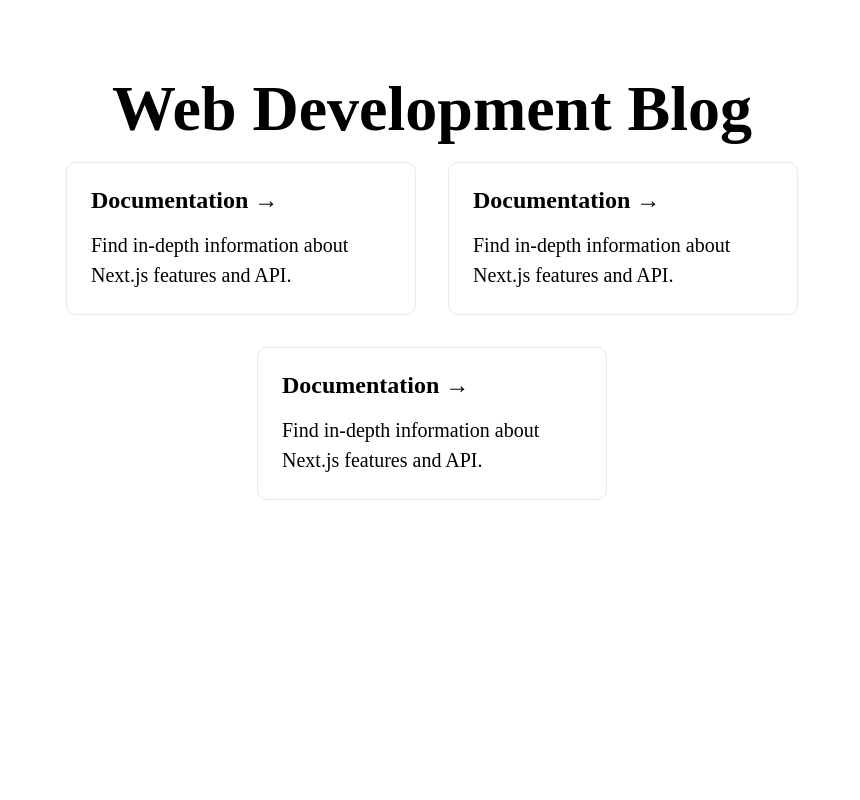
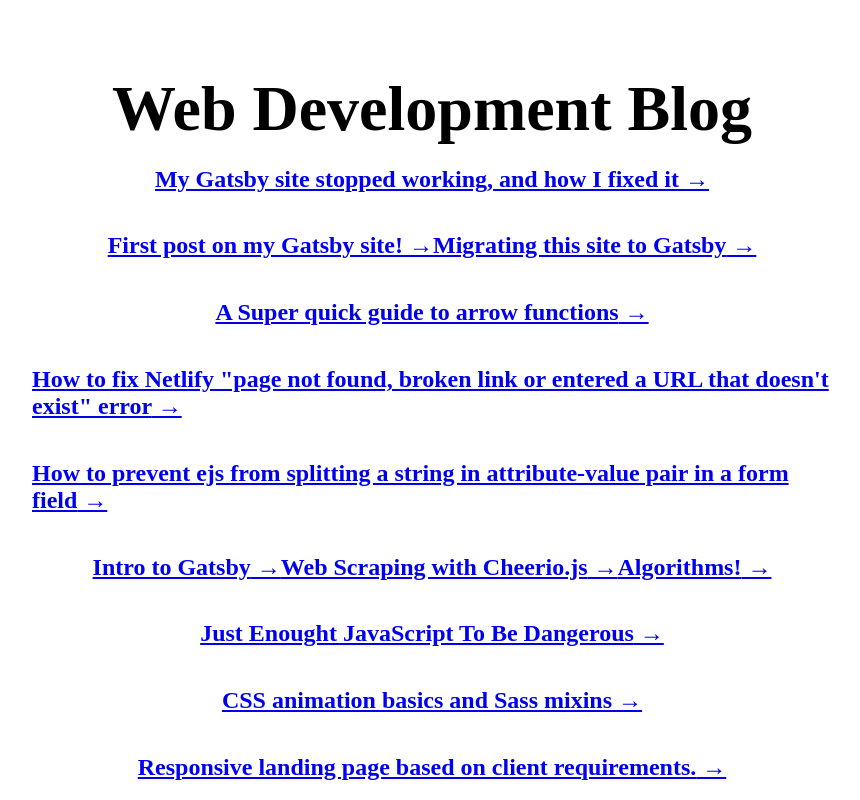
Before and after one commit to bushbass/new-blog-portfolio-next, a Next.js app: page /blog in a window 1280 px wide. Shown: the top 800 px of the page, without its empty margins (208-1068 px from the left). Built offline with nearby package versions, Linux system fonts and the light colour scheme.

Commit message:
generated blog pages but still working on styling blog home

```diff
--- a/components/BlogCard.jsx
+++ b/components/BlogCard.jsx
@@ -1,10 +1,12 @@
+import Link from 'next/link'
 import styles from '../styles/Home.module.css'
-function BlogCard() {
+function BlogCard({ post }) {
   return (
-    <a href='https://nextjs.org/docs' className={styles.card}>
-      <h2>Documentation &rarr;</h2>
-      <p>Find in-depth information about Next.js features and API.</p>
-    </a>
+    <Link href={`/blog/${post.slug}`}>
+      <a classname={styles.card}>
+        <h2>{post.frontmatter.title} &rarr;</h2>
+      </a>
+    </Link>
   )
 }
 
--- a/package.json
+++ b/package.json
@@ -8,6 +8,8 @@
     "lint": "next lint"
   },
   "dependencies": {
+    "gray-matter": "^4.0.3",
+    "marked": "^4.0.9",
     "next": "12.0.7",
     "react": "17.0.2",
     "react-burger-menu": "^3.0.6",
--- a/pages/blog/index.jsx
+++ b/pages/blog/index.jsx
@@ -1,71 +1,72 @@
+import fs from 'fs'
+import path from 'path'
+import matter from 'gray-matter'
+// import Post from "../components/Post";
+import { sortByDate } from '../../utils'
 import styles from '../../styles/Home.module.css'
 import BlogCard from '../../components/BlogCard'
-function Blog() {
+function Blog({ posts }) {
   return (
-    <main className={styles.main}>
-      <h1 className={styles.title}>Web Development Blog</h1>
-
-      <div className={styles.grid}>
-        <BlogCard />
-        <BlogCard />
-        <BlogCard />
-      </div>
-    </main>
+    <div className={styles.container}>
+      <main className={styles.main}>
+        <h1 className={styles.title}>Web Development Blog</h1>
+        <div className='grid'>
+          {console.log(posts)}
+          <div className={styles.grid}>
+            {posts.map((post) => (
+              <BlogCard key={post.frontmatter.title} post={post} />
+            ))}
+          </div>
+        </div>
+      </main>
+    </div>
   )
 }
 
 export default Blog
-// import fs from "fs";
-// import path from "path";
-// import matter from "gray-matter";
-// import Post from "../components/Post";
-// import { sortByDate } from "../utils";
-// import BlogCard from '../../components/BlogCard';
 
 // export default function Home({ posts }) {
 //   // this 'posts' prop comes from the getStaticProps function below
 
 //   return (
-//     <div>
-//       {posts.map((post) => (
-//         <Post key={post.frontmatter.title} post={post} />
-//       ))}
-//     </div>
+
 //   );
 // }
 
-// export async function getStaticProps() {
-//   // get files from the posts dir
-//   // filters out directories so we only get md files ignoring images directory
-//   // returns array of filenames
-//   const dirents = fs.readdirSync(path.join("posts"), { withFileTypes: true });
-//   const filesNames = dirents
-//     .filter((dirent) => dirent.isFile())
-//     .map((dirent) => dirent.name);
-//   // get slug and frontmatter from markdown files
-//   // maps over the array of filenames returned in the last step
+export async function getStaticProps() {
+  // get files from the posts dir
+  // filters out directories so we only get md files ignoring images directory
+  // returns array of filenames
+  const dirents = fs.readdirSync(path.join('blog-posts'), {
+    withFileTypes: true,
+  })
+  const filesNames = dirents
+    .filter((dirent) => dirent.isFile())
+    .map((dirent) => dirent.name)
+  // get slug and frontmatter from markdown files
+  // maps over the array of filenames returned in the last step
 
-//   const posts = filesNames.map((filename) => {
-//     // create slug by removing extension from filename
-//     const slug = filename.replace(".md", "");
+  const posts = filesNames.map((filename) => {
+    // create slug by removing extension from filename
+    const slug = filename.replace('.md', '')
 
-//     // get frontmatter from each file
-//     const markdownWithMeta = fs.readFileSync(
-//       path.join("posts", filename),
-//       "utf-8"
-//     );
+    // get frontmatter from each file
+    const markdownWithMeta = fs.readFileSync(
+      path.join('blog-posts', filename),
+      'utf-8'
+    )
 
-//     // use gray-matter to convert the markdown/frontmatter
-//     const { data: frontmatter } = matter(markdownWithMeta);
-//     // return posts array that has each post's slug and frontmatter
-//     return { slug, frontmatter };
-//   });
+    // use gray-matter to convert the markdown/frontmatter
+    const { data: frontmatter } = matter(markdownWithMeta)
+    // return posts array that has each post's slug and frontmatter
+    return { slug, frontmatter }
+  })
 
-//   // now send that posts array as a prop to be used in the page
-//   return {
-//     props: {
-//       posts: posts.sort(sortByDate),
-//     },
-//   };
-//   // btw, this whole thing could be from an API or something instead of .md files
-// }
+  // now send that posts array as a prop to be used in the page
+  return {
+    props: {
+      posts: posts.sort(sortByDate),
+    },
+  }
+  // btw, this whole thing could be from an API or something instead of .md files
+}
--- /dev/null
+++ b/utils/index.js
@@ -0,0 +1,3 @@
+export const sortByDate = (a, b) => {
+  return new Date(b.frontmatter.date) - new Date(a.frontmatter.date);
+};
```
Also changed, not shown: pages/blog/[slug].jsx (added, +49 -0 lines), 1 other file (tests, documents, lock files or other folders).
